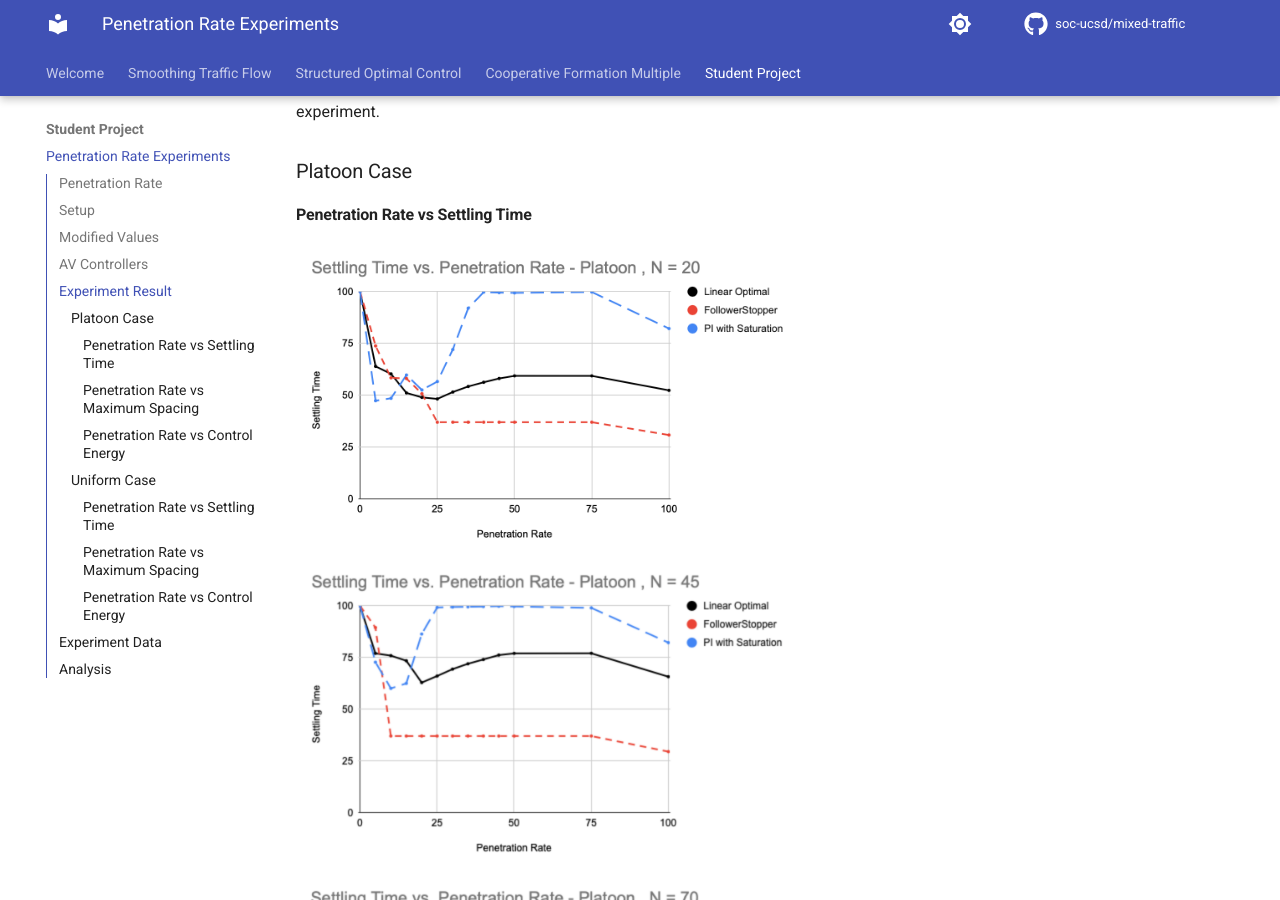
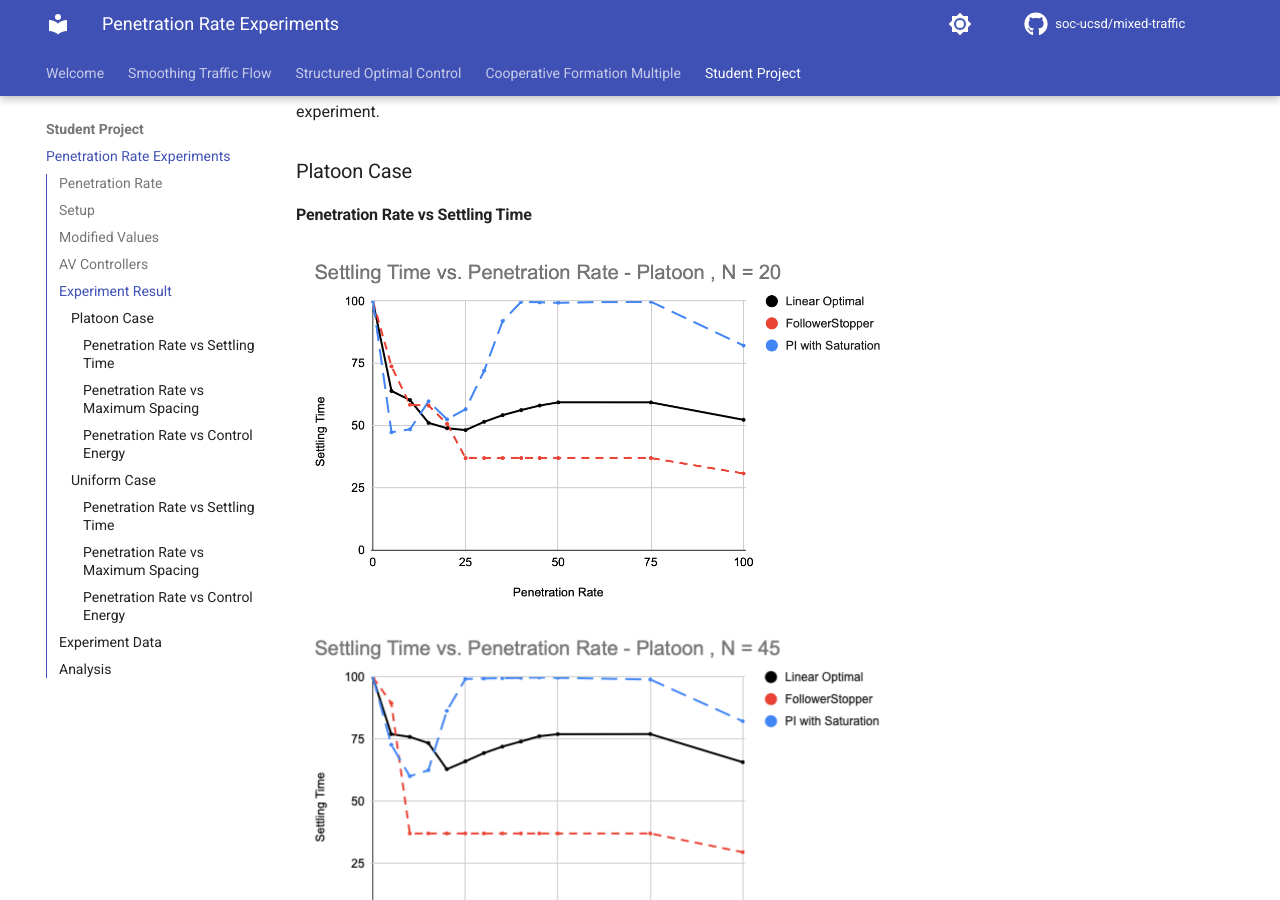
Before and after one commit to soc-ucsd/mixed-traffic, an MkDocs documentation site: the page built from docs/student_project/numerical_data.md, in a window 1280 px wide and 900 px high, scrolled down 1150 px. Built offline with MkDocs 1.6.1 and Material for MkDocs 9.7.7, drawn with Linux system fonts in a browser that asks for light colours; comment, search, counter and statistics services are not loaded.

Commit message:
Update numerical_data.md

```diff
--- a/docs/student_project/numerical_data.md
+++ b/docs/student_project/numerical_data.md
@@ -36,9 +36,9 @@
 
 #### Penetration Rate vs Settling Time
 
-![Alt Text](images/penetration_rate_data/Platoon/Platoon_N=20_settlingtime.png){ width="500" }
-![Alt Text](images/penetration_rate_data/Platoon/Platoon_N=45_settlingtime.png){ width="500" }
-![Alt Text](images/penetration_rate_data/Platoon/Platoon_N=70_settlingtime.png){ width="500" }
+![Alt Text](images/penetration_rate_data/Platoon/Platoon_N=20_settlingtime.png){ width="600" }
+![Alt Text](images/penetration_rate_data/Platoon/Platoon_N=45_settlingtime.png){ width="600" }
+![Alt Text](images/penetration_rate_data/Platoon/Platoon_N=70_settlingtime.png){ width="600" }
 
 
 #### Penetration Rate vs Maximum Spacing
```
